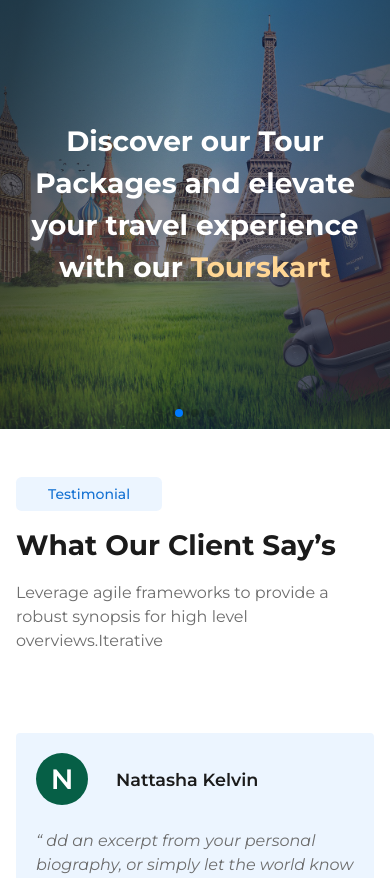
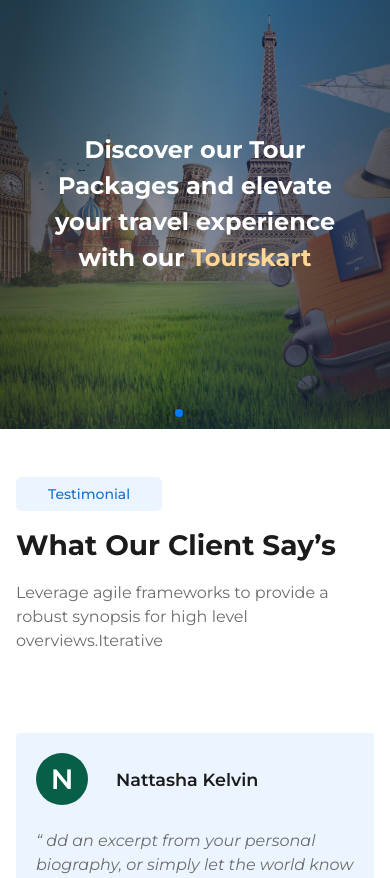
Before and after one commit to imArjunM/hyr-website, a plain HTML site: page index.html in a window 390 px wide. Shown: the part 4100-4978 px from the top of the page. Drawn offline with nearby package versions, Linux system fonts and the light colour scheme; a script that the page names is missing.

Commit message:
font updated

```diff
--- a/css/animation.css
+++ b/css/animation.css
@@ -113,19 +113,42 @@
   align-items: center;
   padding: 5rem 0;
 }
-/* .tourskart__slider_content {
-} */
 
 .tour__title_fs {
   width: 100%;
   max-width: 45rem;
-  font-size: var(--hyr_title_fs);
+  font-size: 2.5rem;
   font-weight: 700;
   color: var(--hyr_white_color);
   line-height: 1.5;
+  text-wrap: initial;
 }
 .tour__title_fs > a > span {
   color: rgb(255, 214, 148);
+}
+
+@media screen and (max-width: 786px) {
+  .tour__title_fs {
+    font-size: 2.25rem;
+    font-weight: 700;
+    text-wrap: initial;
+  }
+}
+
+@media screen and (max-width: 586px) {
+  .tour__title_fs {
+    font-size: 1.75rem;
+    font-weight: 700;
+    text-wrap: balance;
+  }
+}
+
+@media screen and (max-width: 480px) {
+  .tour__title_fs {
+    font-size: 1.5rem;
+    font-weight: 700;
+    text-wrap: balance;
+  }
 }
 
 .tourskart__slide.slider_image1 {
```
